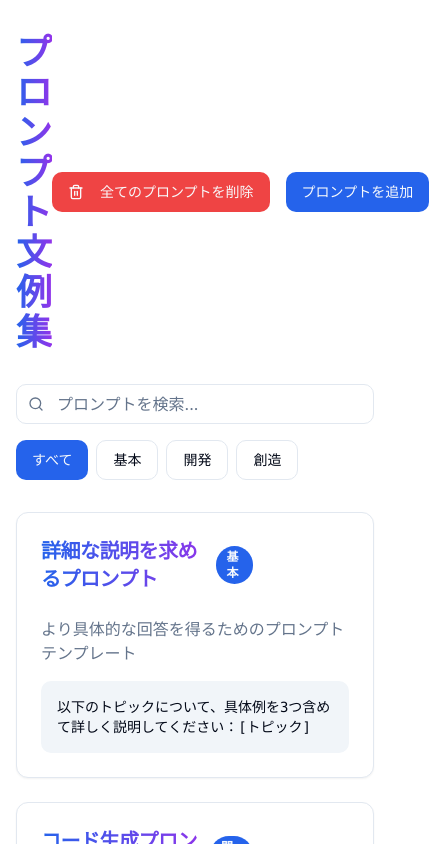
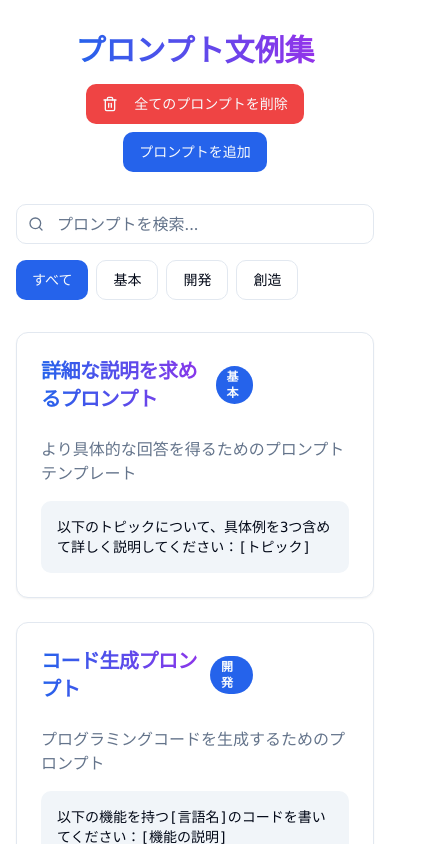
Before and after one commit to halc8312/lingo-bloom, a React (Vite) app: page / in a window 390 px wide. Shown: the top 844 px of the page, 429 px wide, since content can reach past the window. Built offline with nearby package versions, Linux system fonts and the light colour scheme.

Commit message:
Improve vertical readability of header
Enhanced the visibility of the header text "プロンプト文例集" on vertical screen layouts for better readability.
[skip gpt_engineer]

```diff
--- a/src/components/Header.tsx
+++ b/src/components/Header.tsx
@@ -20,14 +20,14 @@ const Header = ({
   onDeleteSelected
 }: HeaderProps) => {
   return (
-    <div className="flex items-center justify-between mb-8">
-      <h1 className="text-4xl font-bold bg-gradient-to-r from-primary to-purple-600 bg-clip-text text-transparent animate-fade-in">
+    <div className="flex flex-col sm:flex-row items-center justify-between gap-4 mb-8">
+      <h1 className="text-3xl sm:text-4xl font-bold bg-gradient-to-r from-primary to-purple-600 bg-clip-text text-transparent animate-fade-in whitespace-nowrap">
         プロンプト文例集
       </h1>
-      <div className="flex items-center gap-4">
+      <div className="flex flex-wrap items-center justify-center sm:justify-end gap-2 sm:gap-4">
         <AlertDialog>
           <AlertDialogTrigger asChild>
-            <Button variant="destructive" className="transition-all duration-200 hover:scale-105">
+            <Button variant="destructive" className="transition-all duration-200 hover:scale-105 text-sm sm:text-base">
               <Trash2 className="h-4 w-4 mr-2" />
               全てのプロンプトを削除
             </Button>
@@ -49,7 +49,7 @@ const Header = ({
         {selectedCount > 0 && (
           <AlertDialog>
             <AlertDialogTrigger asChild>
-              <Button variant="destructive" className="transition-all duration-200 hover:scale-105">
+              <Button variant="destructive" className="transition-all duration-200 hover:scale-105 text-sm sm:text-base">
                 <Trash2 className="h-4 w-4 mr-2" />
                 選択したプロンプトを削除
               </Button>
@@ -70,7 +70,7 @@ const Header = ({
         )}
         <Button
           onClick={() => setShowAddForm(!showAddForm)}
-          className="transition-all duration-200 hover:scale-105"
+          className="transition-all duration-200 hover:scale-105 text-sm sm:text-base"
         >
           {showAddForm ? "キャンセル" : "プロンプトを追加"}
         </Button>
```
